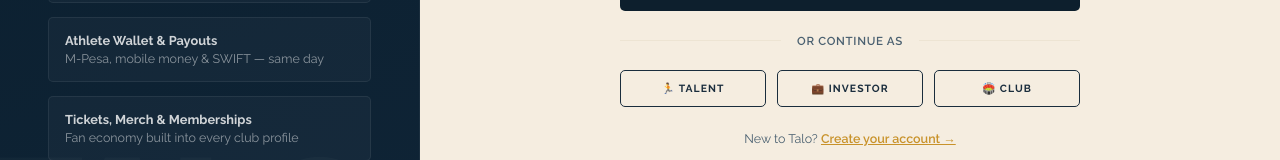
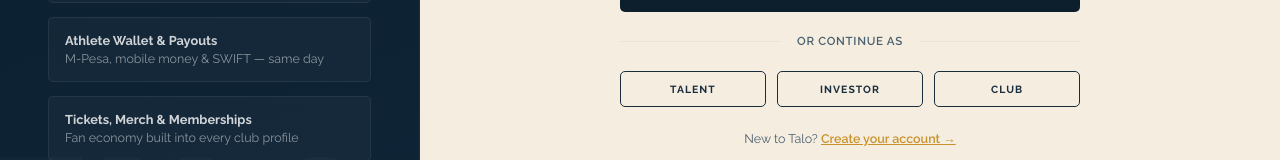
Before and after one commit to Psang1532/talosports_frontend, a Next.js app: page /login in a window 1280 px wide. Shown: the part 524-684 px from the top of the page. Built offline with nearby package versions, Linux system fonts and the light colour scheme.

Commit message:
refactor: remove icons from role selection in registration and wallet features

```diff
--- a/src/app/(auth)/login/page.tsx
+++ b/src/app/(auth)/login/page.tsx
@@ -48,9 +48,9 @@
             <div className="divider"><span>or continue as</span></div>
 
             <div style={{ display: 'grid', gridTemplateColumns: 'repeat(3,1fr)', gap: '0.7rem', marginBottom: '1.5rem' }}>
-              <Link href="/register?role=talent"   className="btn btn-outline btn-full" style={{ padding: '0.7rem', fontSize: '0.65rem' }}>🏃 Talent</Link>
-              <Link href="/register?role=investor" className="btn btn-outline btn-full" style={{ padding: '0.7rem', fontSize: '0.65rem' }}>💼 Investor</Link>
-              <Link href="/register?role=club"     className="btn btn-outline btn-full" style={{ padding: '0.7rem', fontSize: '0.65rem' }}>🏟️ Club</Link>
+              <Link href="/register?role=talent"   className="btn btn-outline btn-full" style={{ padding: '0.7rem', fontSize: '0.65rem' }}>Talent</Link>
+              <Link href="/register?role=investor" className="btn btn-outline btn-full" style={{ padding: '0.7rem', fontSize: '0.65rem' }}>Investor</Link>
+              <Link href="/register?role=club"     className="btn btn-outline btn-full" style={{ padding: '0.7rem', fontSize: '0.65rem' }}>Club</Link>
             </div>
 
             <p style={{ textAlign: 'center', fontSize: '0.78rem', color: 'var(--text-muted)' }}>
```
Also changed, not shown: src/app/(auth)/register/page.tsx (+4 -5 lines), src/components/WalletStrip.tsx (+4 -5 lines).
